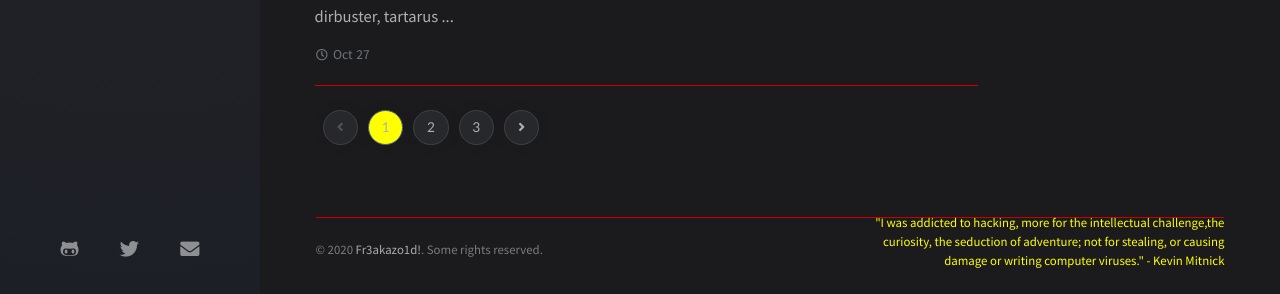
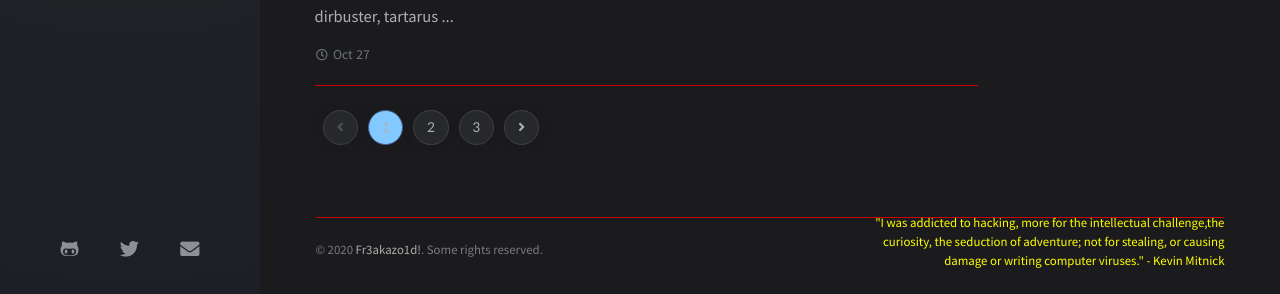
Before and after one commit to fr3akazo1d/old-page, a Jekyll site: the page built from index.html, in a window 1280 px wide and 1400 px high, scrolled down 37 px. Shown: the part 1103-1397 px from the top of the window. Built offline with Jekyll 4.4.1, drawn with Linux system fonts in a browser that asks for light colours; nearby versions of some CDN libraries; the list of posts is cut into pages by our own code; comment, search, counter and statistics services are not loaded.

Commit message:
Update dark-typography.scss

```diff
--- a/assets/css/_colors/dark-typography.scss
+++ b/assets/css/_colors/dark-typography.scss
@@ -44,7 +44,7 @@
   --post-list-text-color: rgb(175, 176, 177);
   --btn-patinator-text-color: var(--text-color);
   --btn-paginator-hover-color: rgb(64, 65, 66);
-  --btn-active-bg: rgb(255, 255, 0);
+  --btn-active-bg: rgba(131, 200, 255, 1);
   --btn-active-border-color: rgb(66, 94, 138);
   --btn-text-color: var(--text-color);
   --btn-paginator-border-color: var(--btn-border-color);
```
